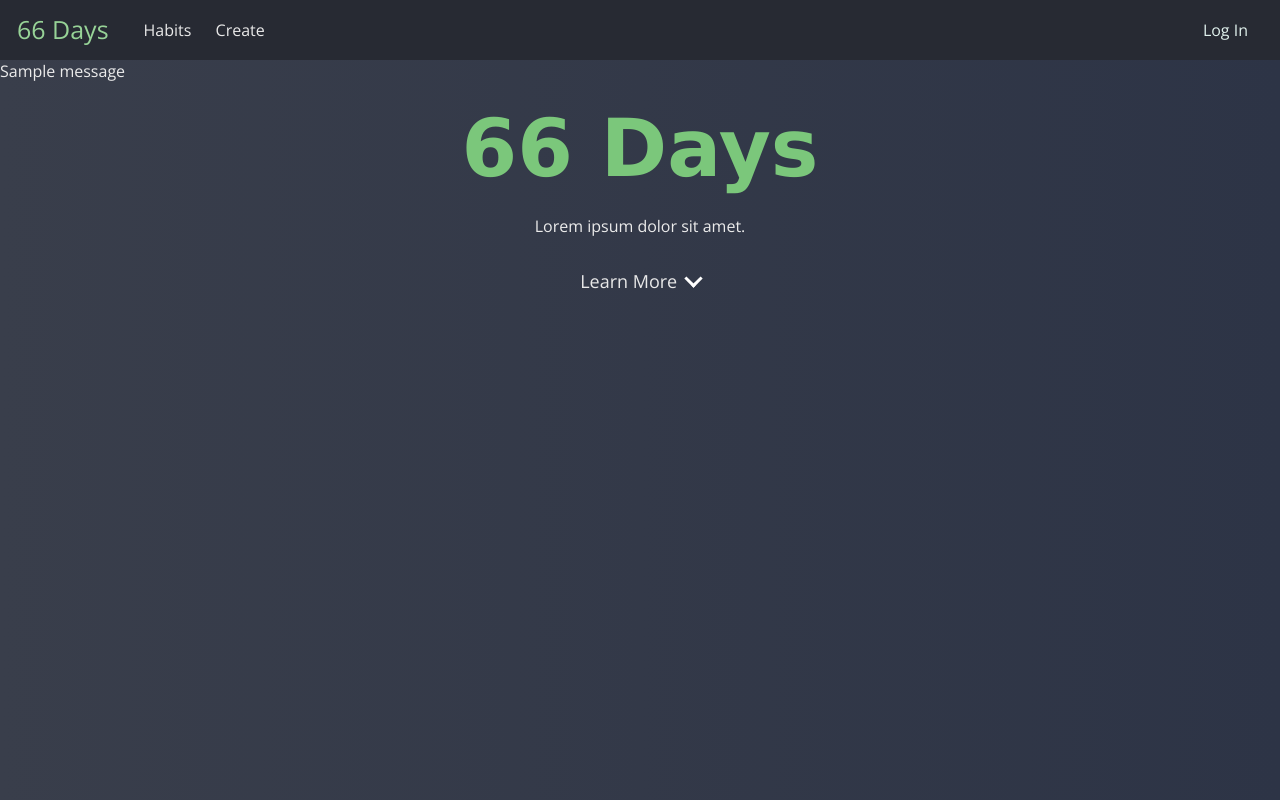
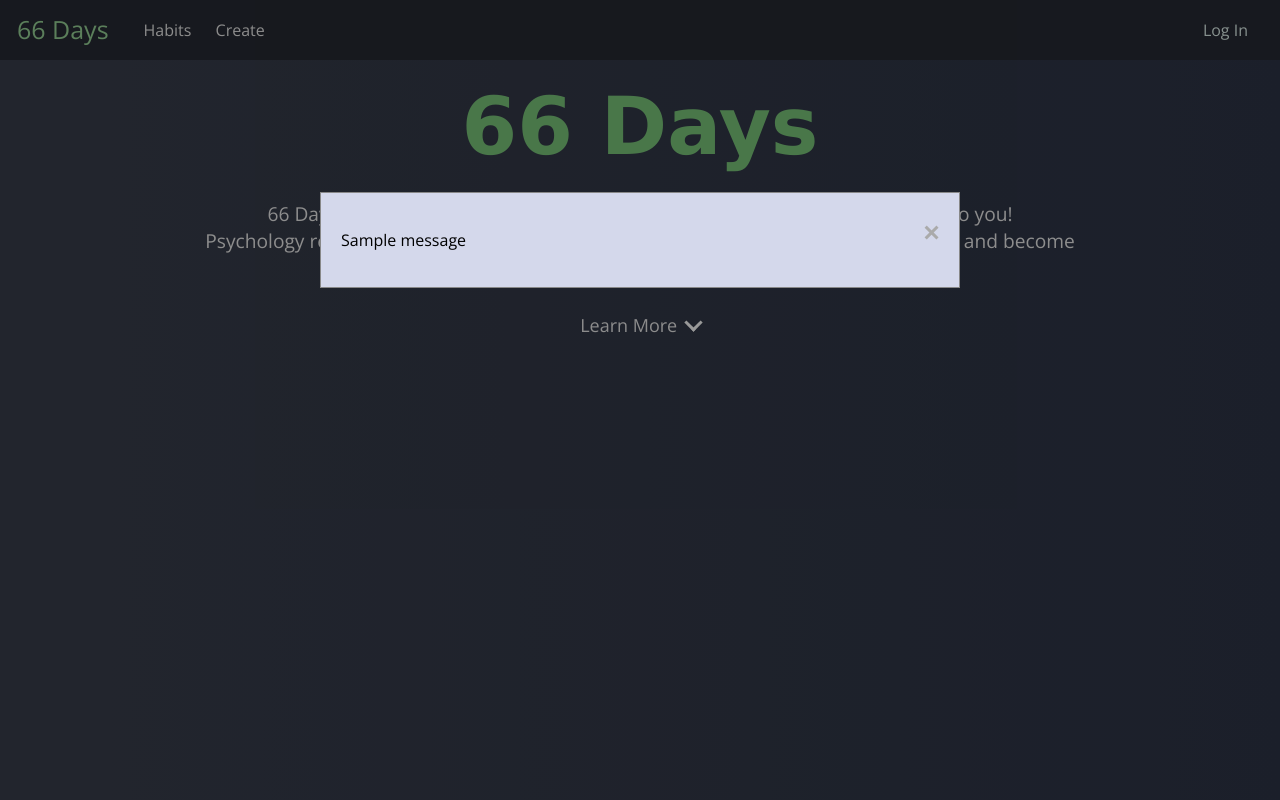
Before and after one commit to kevinnguyenabc/66-Days, a Python web app: template flask66Days/templates/home.html in a window 1280 px wide. Run offline with Jinja, Linux system fonts and the light colour scheme; the template is opened without the code that fills it: most values are stand-ins (such as "Sample title", 1, 10 or a date in 2020); one stand-in notice (Sample message) is shown; some libraries are stand-ins or nearby versions.

Commit message:
added modal for flash messages

```diff
--- a/flask66Days/models.py
+++ b/flask66Days/models.py
@@ -17,7 +17,7 @@ class User(db.Model, UserMixin):
 
 class Habit(db.Model):
     id = db.Column(db.Integer, primary_key=True)
-    title = db.Column(db.String(100), nullable=False)
+    title = db.Column(db.String(100), nullable=False, unique=True)
     date_created = db.Column(db.DateTime, nullable=False, default=datetime.now)
     content = db.Column(db.Text)
     user_id = db.Column(db.Integer, db.ForeignKey('user.id'), nullable=False)
--- a/flask66Days/routes.py
+++ b/flask66Days/routes.py
@@ -65,7 +65,7 @@ def single_habit(habit_id):
     print(habit.date_created)
     print(habit.checkins, file=sys.stderr)
     if habit.author != current_user:
-        print("not author")
+        flash("not author")
         return redirect(url_for('habit_list'))
     return render_template('single_habit.html', habit=habit, now=datetime.now())
 
@@ -87,7 +87,7 @@ def update_habit(habit_id):
     elif request.method == 'GET':
         form.title.data = habit.title
         form.content.data = habit.content
-    return render_template('create_habit.html', form = form, title='Update Habit', head='Update Page')
+    return render_template('create_habit.html', form = form, title='Update Habit', head='Update Page', id=habit.id)
 
 
 @app.route('/single_habit/<int:habit_id>/delete', methods=['POST'])
@@ -155,4 +155,4 @@ def check_inTEST(habit_id):
 @app.route('/profile')
 def profile():
     habits = User.query.filter_by(id=current_user.id).first().habits
-    return render_template('profile.html', habits=habits, user=current_user.username)
+    return render_template('profile.html', habits=habits, user=current_user.username, now=datetime.now())
--- a/flask66Days/static/checkin.js
+++ b/flask66Days/static/checkin.js
@@ -35,8 +35,7 @@ $("#deleteForm").submit(function(e) {
 });
 
 function deleteHabit(id){
-    result = window.confirm("Are you sure you want to delete?");
-    if (result) {
+    // Could have just called this using url_for in html, but can be used if want to send ajax
     jQuery.ajax({
         dataType: "text",  // Setting return data type
         method: "POST",// Setting request method
@@ -44,5 +43,3 @@ function deleteHabit(id){
         success: (url) => handleDeleteHabit(url) // Setting callback function to handle data returned successfully by the SingleStarServlet
     });
 }
-
-}
--- a/flask66Days/static/interactive.js
+++ b/flask66Days/static/interactive.js
@@ -6,8 +6,31 @@ function handleCartResult(resultData){
 function displayAbout() {
     $(".about-info").slideToggle("slow");
     $(".arrow").toggleClass("down up");
+    $(".popuptext").toggleClass("show");
 }
 
-function displayAbout2() {
-    $(".popuptext").toggleClass("show");
+function displayMessageModal(type) {
+    // Get the modal
+    let modal = document.getElementById("messageModal");
+    if (type === "delete"){
+        modal = document.getElementById("deleteModal");
+    }
+
+    // Get the <span> element that closes the modal
+    var span = document.getElementsByClassName("close")[0];
+
+    // When the user clicks on the button, open the modal
+    modal.style.display = "block";
+
+    // When the user clicks on <span> (x), close the modal
+    span.onclick = function() {
+        modal.style.display = "none";
+    }
+
+    // When the user clicks anywhere outside of the modal, close it
+    window.onclick = function(event) {
+    if (event.target == modal) {
+        modal.style.display = "none";
+        }
+    }
 }
--- a/flask66Days/static/main.css
+++ b/flask66Days/static/main.css
@@ -65,11 +65,20 @@ a.navlinks:hover, h2 a:hover {
 }
 
 .homepage h1 {
-    animation: 1s slideInFromLeft;
+    animation: 1s grow;
     font-family: "Lucida Sans Unicode";
     margin: 20px;
+    margin-bottom: 0;
     font-size: 5em;
     color:rgb(123, 199, 123);
+}
+
+.homepage p {
+    margin-top: 0;
+    font-size: 1.2em;
+    width: 70%;
+    margin: auto;
+    white-space: pre-line;
 }
 
 .page-title {
@@ -95,7 +104,8 @@ a.navlinks:hover, h2 a:hover {
     justify-content: flex-start;
 }
 
-@keyframes slideInFromLeft {
+
+@keyframes grow {
     0% {
         transform: scale(0.94);
     }
@@ -226,6 +236,7 @@ a.login:hover {
 }
 
 .delete {
+    float: right;
     margin-left: 20px;
     color: white;
     font-size: 15px;
@@ -240,7 +251,7 @@ a.login:hover {
     background-color: rgb(187, 17, 17);
 }
 
-.single-habit-page {
+.split-page {
     display: grid;
     grid-template-columns: minmax(0, 1fr) minmax(0, 1fr);
 }
@@ -271,7 +282,7 @@ a.login:hover {
 
 #myChart {
     box-sizing: border-box;
-    padding: 30px 80px;
+    padding: 2% 3%;
     margin: auto;
     display: block;
     border-radius: 15px;
@@ -316,7 +327,7 @@ a.login:hover {
     width: calc(var(--width, 0) * 1.52%);
     min-width: 2.5rem;
     max-width: calc(100% - .6em);
-    transition: 1s;
+    transition: 1.5s ease-out;
 }
 
 .create-habit-form {
@@ -407,9 +418,10 @@ a.login:hover {
     background-color: rgba(197, 201, 255, 0.089);
     display: inline-block;
     color: red;
-    margin: 0 50px;
+    margin: 0 20px;
     padding: 10px;
     border-radius: 10px;
+    width: 80%;
 }
 
 .arrow {
@@ -444,6 +456,10 @@ a.login:hover {
     cursor: pointer;
 }
 
+.popup:hover {
+    color: rgb(155, 155, 155);
+}
+
   /* The actual popup (appears on top) */
 .popuptext {
     overflow-wrap: break-word;
@@ -457,6 +473,7 @@ a.login:hover {
     position: absolute;
     left: 135%;
     bottom: 0;
+
 }
 
 /* Popup arrow */
@@ -482,3 +499,47 @@ a.login:hover {
     from {opacity: 0;}
     to {opacity:1 ;}
 }
+
+
+/* The Modal (background) */
+.modal {
+    display: none; /* Hidden by default */
+    position: fixed; /* Stay in place */
+    z-index: 1; /* Sit on top */
+    left: 0;
+    top: 0;
+    width: 100%; /* Full width */
+    height: 100%; /* Full height */
+    overflow: auto; /* Enable scroll if needed */
+    background-color: rgb(0,0,0); /* Fallback color */
+    background-color: rgba(0,0,0,0.4); /* Black w/ opacity */
+}
+
+  /* Modal Content/Box */
+.message {
+    color: black;
+    background-color: #d4d8eb;
+    margin: 15% auto; /* 15% from the top and centered */
+    padding: 20px;
+    border: 1px solid #888;
+    width: 50%; /* Could be more or less, depending on screen size */
+}
+
+.delete-message {
+    padding: 0px 20px 25px 20px;
+    background-color: #d4c0c1;
+}
+
+/* The Close Button */
+.close {
+    color: #aaa;
+    float: right;
+    font-size: 28px;
+    font-weight: bold;
+}
+
+.close:hover, .close:focus {
+    color: black;
+    text-decoration: none;
+    cursor: pointer;
+}
--- a/flask66Days/templates/home.html
+++ b/flask66Days/templates/home.html
@@ -5,13 +5,15 @@
 
     <div class="homepage">
         <h1>66 Days</h1>
-
-        Lorem ipsum dolor sit amet.
-        <br>
+        <p>
+            66 Days is a habit tracker that helps form lifelong habits that are meaningful to you!
+            Psychology research says that on average, it takes roughly 66 days for habits to form and become automatic. Get started to incorporate daily behaviors into your lifestyle!
+        </p>
         <br>
         <a class="navlinks" style="font-size: 18px; display: inline-block; margin-bottom: 5px;" onclick="displayAbout()"> Learn More  <i class="arrow down"></i> </a>
         <div class="about-info">
-            <p style="white-space: pre-line;">asdfasdfsadfsadfds
+            <p style="white-space: pre-line;">
+                asdfasdfsadfsadfds
                 asdfasdfsadfsadfdsasdfa
 
                 asdfasdfsadfsadfds
@@ -24,11 +26,10 @@
             </p>
         </div>
     </div>
-
+    <br><br><br>
 
 
     <script>
         var x = JSON.parse('{{ x | tojson | safe}}');
     </script>
-    <script src="{{ url_for('static', filename='interactive.js') }}"></script>
 {% endblock content %}
--- a/flask66Days/templates/layout.html
+++ b/flask66Days/templates/layout.html
@@ -35,23 +35,28 @@
 
     </header>
 
-    {% with messages = get_flashed_messages(with_categories=true) %}
-        {% if messages %}
-            {% for category, message in messages %}
-            <div class="alert alert-{{ category }}">
-                {{ message }}
-            </div>
-            {% endfor %}
-        {% endif %}
-    {% endwith %}
 
     {% block content %}
     {% endblock %}
 
 
-    <!-- Optional JavaScript -->
-    <script src="https://code.jquery.com/jquery-3.2.1.min.js"></script>
-    <script src="https://cdn.jsdelivr.net/npm/popper.js@1.16.0/dist/umd/popper.min.js" integrity="sha384-Q6E9RHvbIyZFJoft+2mJbHaEWldlvI9IOYy5n3zV9zzTtmI3UksdQRVvoxMfooAo" crossorigin="anonymous"></script>
+    <script src="{{ url_for('static', filename='interactive.js') }}"></script>
+    {% with messages = get_flashed_messages(with_categories=true) %}
+        {% if messages %}
+            {% set message = messages[0][1] %}
+            <div id="messageModal" class="modal">
+                <div class="message">
+                    <span class="close">&times;</span>
+                    <p>
+                        {{ message }}
+                    </p>
+                </div>
+            </div>
+            <script>displayMessageModal()</script>
+        {% endif %}
+    {% endwith %}
+
+
 
 </body>
 </html>
```
Also changed, not shown: flask66Days/static/barchart.js (+52 -0 lines), flask66Days/templates/create_habit.html (+8 -13 lines), flask66Days/templates/profile.html (+19 -12 lines), flask66Days/templates/single_habit.html (+12 -5 lines). Lines whose indentation alone changed are shown as unchanged.
